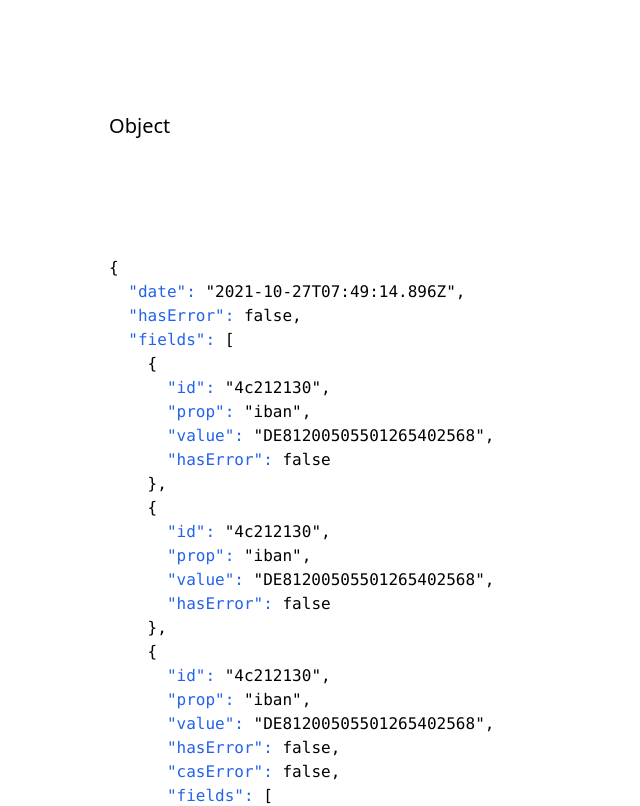
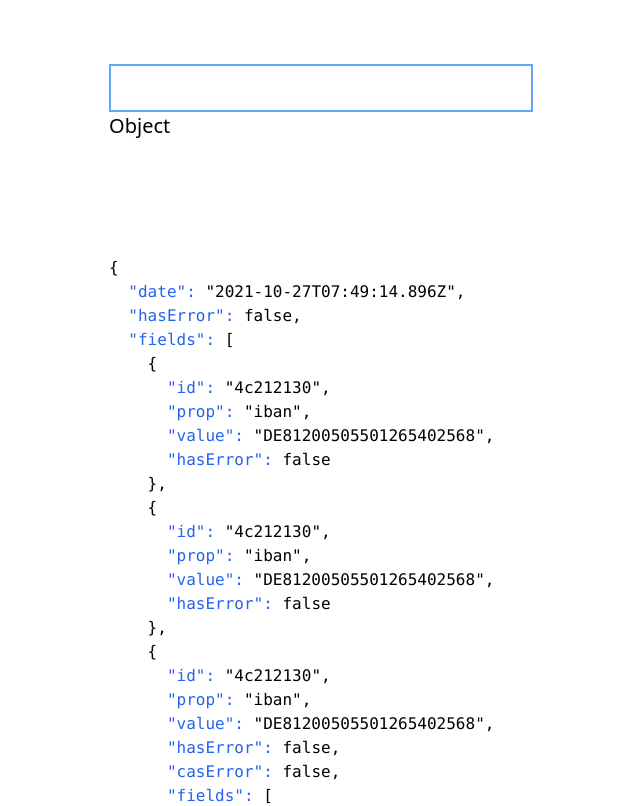
Before and after one commit to simonorzel26/react-interactive-json, a Next.js app: page / in a window 1280 px wide. Shown: the top 806 px of the page, without its empty margins (319-959 px from the left). Built offline with nearby package versions, Linux system fonts and the light colour scheme.

Commit message:
feat: styles input

```diff
--- a/src/components/JSONViewer.tsx
+++ b/src/components/JSONViewer.tsx
@@ -66,7 +66,7 @@ const JSONViewer = () => {
         <>
             <main className="flex min-h-screen flex-col items-center justify-center bg-gradient-to-b from-[#fff] to-[#fff]">
                 <div className="container flex flex-col items-left justify-center ">
-                    <input  type="text" name="name" className='text-2xl h-12'  value={deepKey} onChange={(event) => setDeepKey(event.target.value)}  />
+                    <input  type="text" name="name" className='text-2xl h-12 border-blue-400 border-solid border-2'  value={deepKey} onChange={(event) => setDeepKey(event.target.value)}  />
                     <div className='text-xl h-36'>
                         {displayData(data)}
                     </div>
```
